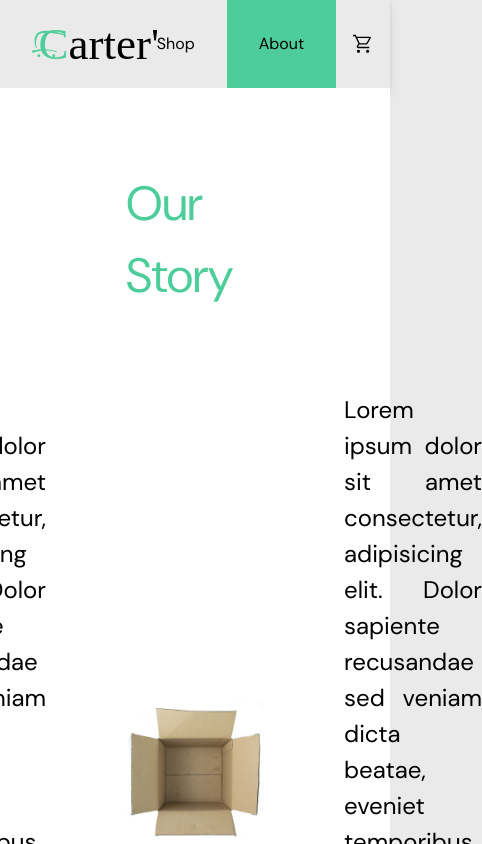
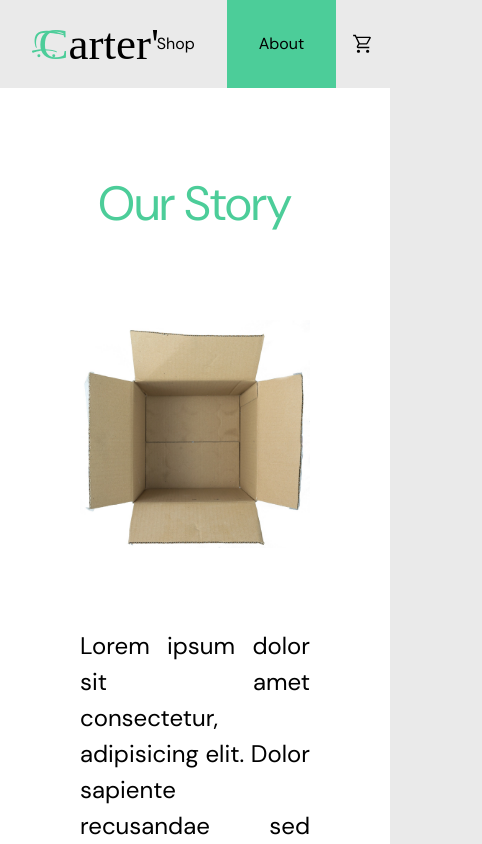
Before and after one commit to Diaa-E/shopping-cart, a React (Vite) app: page /about in a window 390 px wide. Shown: the top 844 px of the page, 482 px wide, since content can reach past the window. Built offline with nearby package versions, Linux system fonts and the light colour scheme.

Commit message:
Add mobile display to about page component

```diff
--- a/src/styles/About.module.css
+++ b/src/styles/About.module.css
@@ -3,12 +3,14 @@
     display: grid;
     place-items: center;
     place-content: center;
-    grid-template-columns: repeat(3, 1fr);
-    grid-template-rows:  repeat(1, 1fr);
+    grid-template-columns: 1fr;
+    grid-template-rows:  repeat(4, min-content);
     grid-template-areas:
-    " . title ."
-    "one image three"
-    ". two .";
+    "title"
+    "image"
+    "one"
+    "two"
+    "three";
     width: 100%;
     padding: 5rem;
     gap: 5rem;
@@ -42,3 +44,15 @@
 .three{
     grid-area: three;
 }
+
+@media (min-wdth: 700px) {
+
+    .hero{
+        grid-template-columns: repeat(3, 1fr);
+        grid-template-rows:  repeat(1, 1fr);
+        grid-template-areas:
+        " . title ."
+        "one image three"
+        ". two .";
+    }
+}
```
